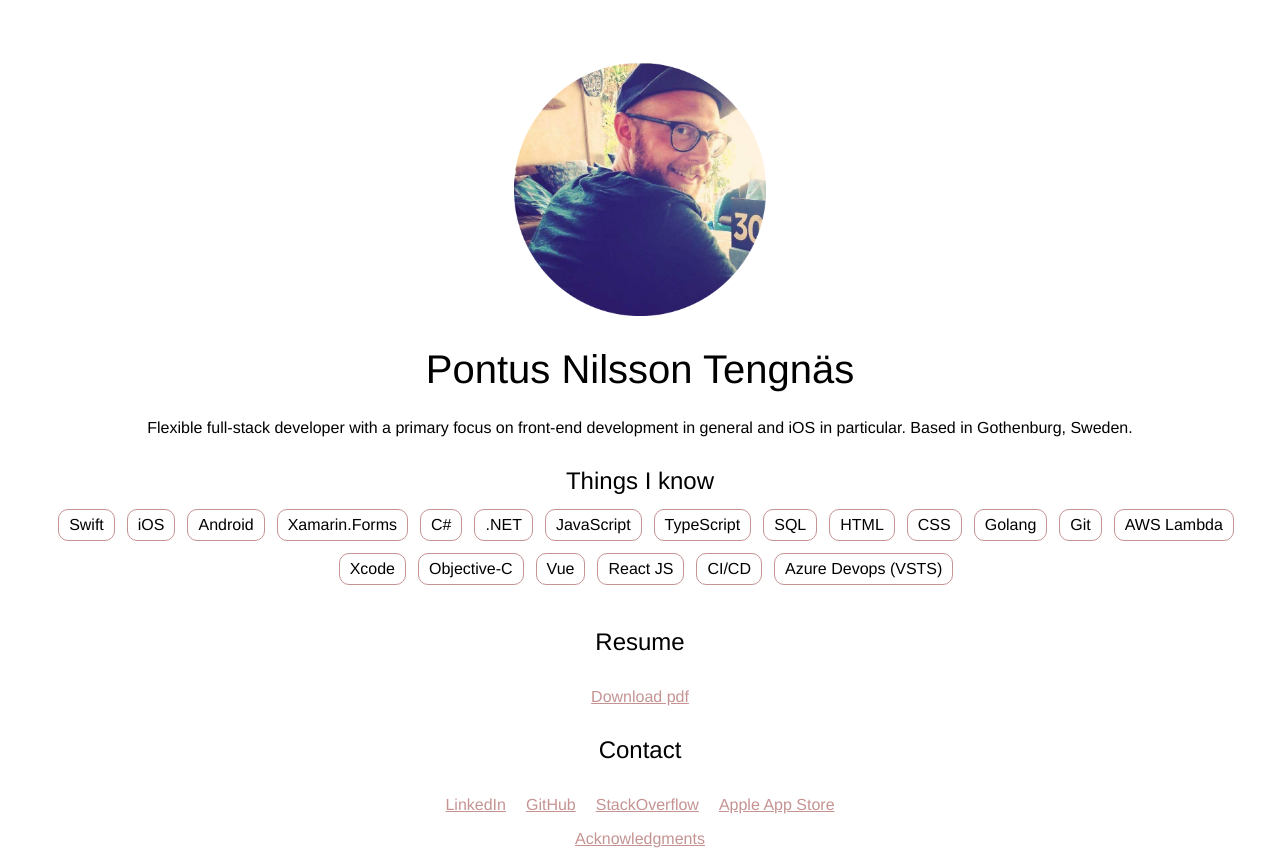
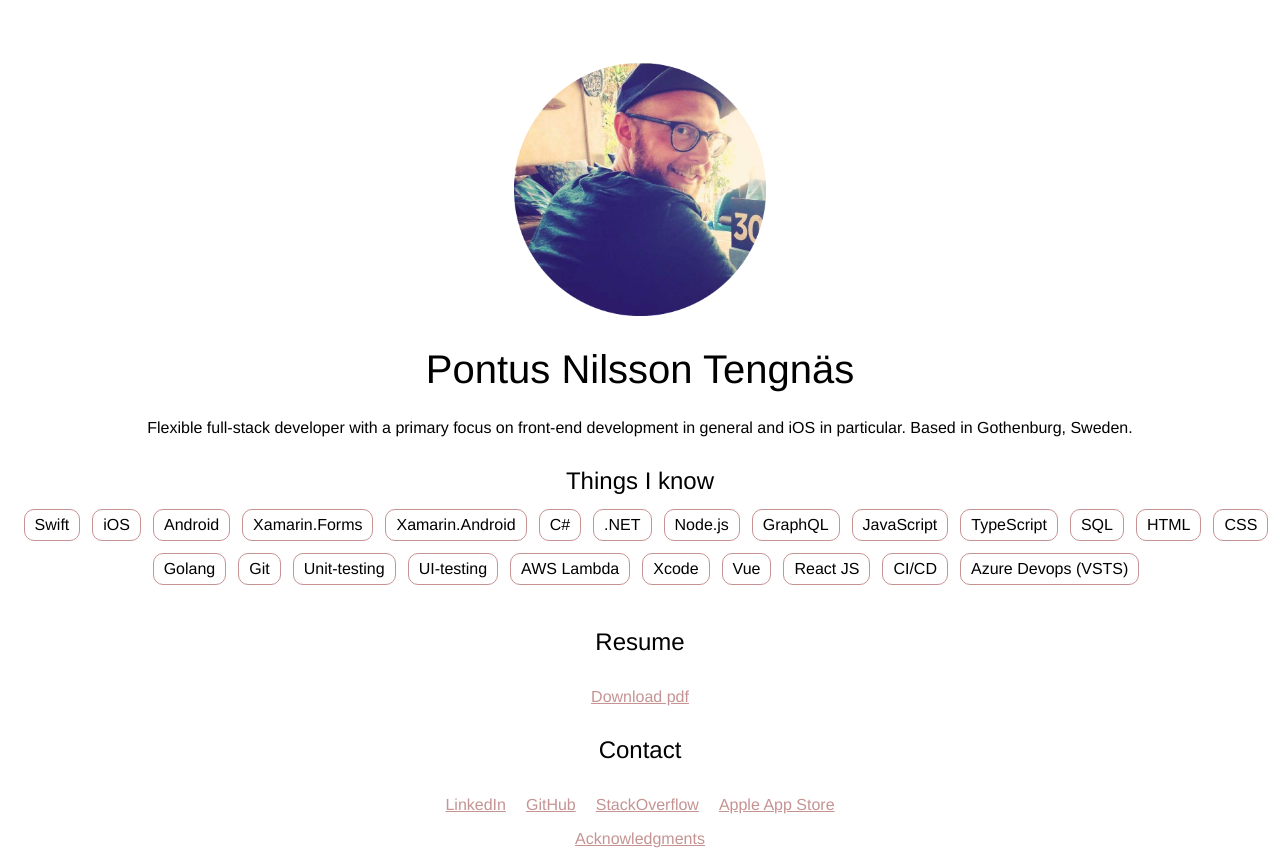
Before and after one commit to pontusntengnas/pontusntengnas.github.io, a Vue app: page /#/ in a window 1280 px wide. Built offline with nearby package versions, Linux system fonts and the light colour scheme.

Commit message:
update skills

```diff
--- a/src/components/Skills.vue
+++ b/src/components/Skills.vue
@@ -25,8 +25,11 @@ export default class Skills extends Vue {
     new Skill('iOS', ''),
     new Skill('Android', ''),
     new Skill('Xamarin.Forms', ''),
+    new Skill('Xamarin.Android', ''),
     new Skill('C#', ''),
     new Skill('.NET', ''),
+    new Skill('Node.js', ''),
+    new Skill('GraphQL', ''),
     new Skill('JavaScript', ''),
     new Skill('TypeScript', ''),
     new Skill('SQL', ''),
@@ -34,9 +37,10 @@ export default class Skills extends Vue {
     new Skill('CSS', ''),
     new Skill('Golang', ''),
     new Skill('Git', ''),
+    new Skill('Unit-testing', ''),
+    new Skill('UI-testing', ''),
     new Skill('AWS Lambda', ''),
     new Skill('Xcode', ''),
-    new Skill('Objective-C', ''),
     new Skill('Vue', ''),
     new Skill('React JS', ''),
     new Skill('CI/CD', ''),
```
